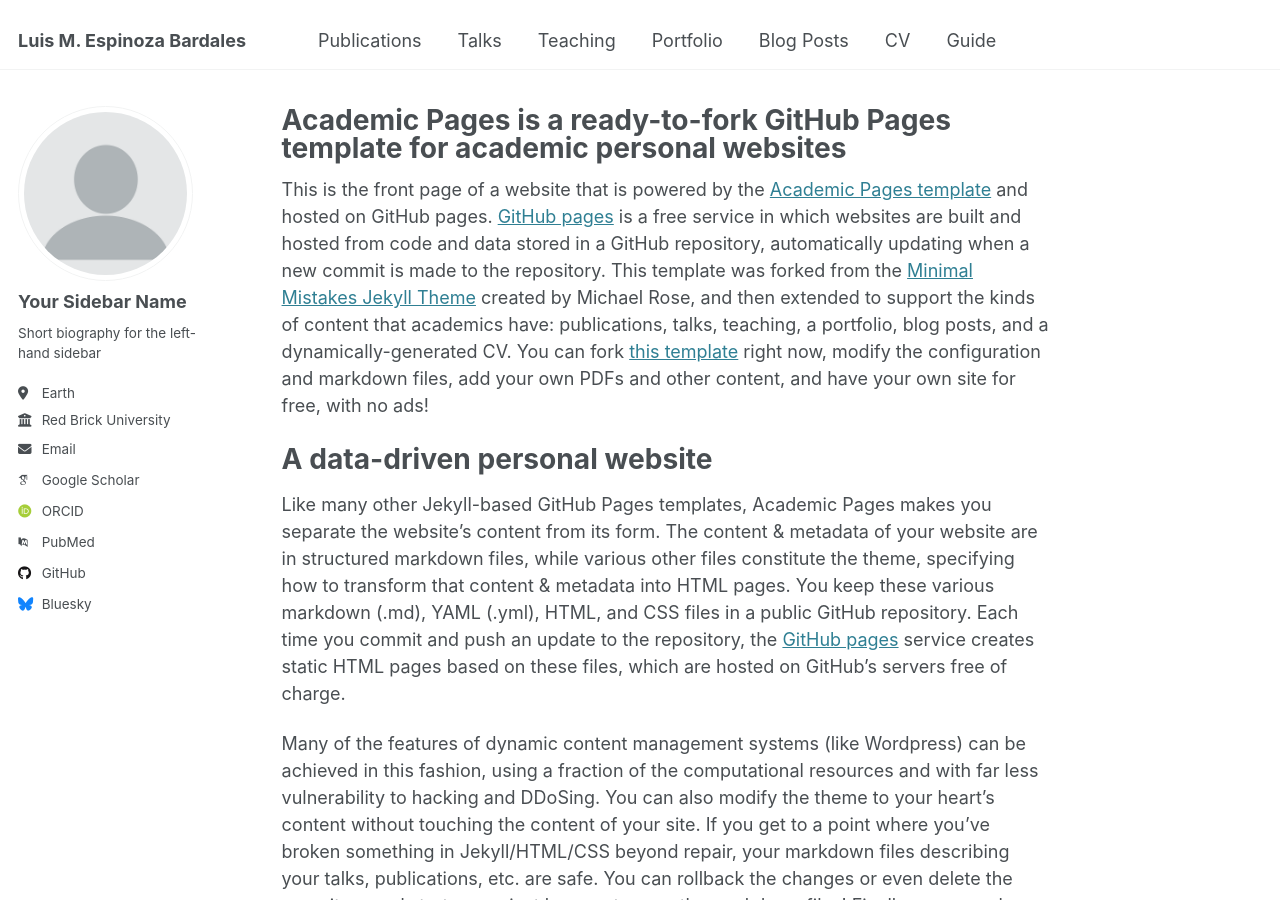
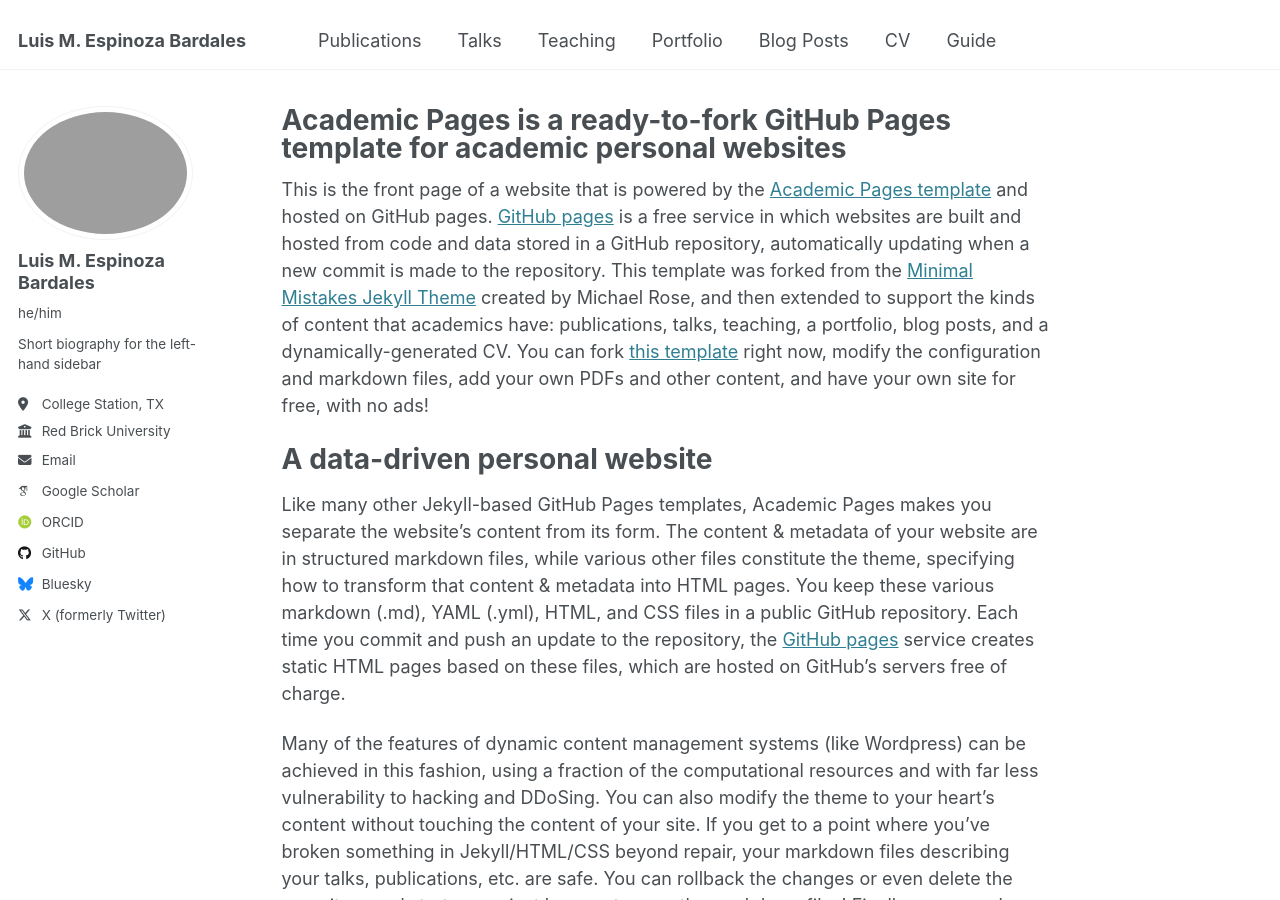
Before and after one commit to Luis-Espinoza-Bardales/luis-espinoza-bardales.github.io, a Jekyll site: the page built from _pages/about.md, in a window 1280 px wide and 900 px high. Built offline with Jekyll 4.4.1, drawn with Linux system fonts in a browser that asks for light colours; some web fonts are replaced.

Commit message:
Update _config.yml

```diff
--- a/_config.yml
+++ b/_config.yml
@@ -22,22 +22,22 @@
 #               Additional customization can be done by editing /_includes/author-profile.html
 author:
   # Biographic information
-  avatar           : "profile.png"
-  name             : "Your Sidebar Name"
-  pronouns         : # example: "she/her"
+  avatar           : "yo-pro-visa.jpg"
+  name             : "Luis M. Espinoza Bardales"
+  pronouns         : "he/him" # example: "she/her"
   bio              : "Short biography for the left-hand sidebar"
-  location         : "Earth"
+  location         : "College Station, TX"
   employer         : "Red Brick University"
   uri              : # URL
-  email            : "none@example.org"
+  email            : "lespinoza@tamu.edu"
 
   # Academic websites
   arxiv            : # URL - Update with the correct link to your profile
-  googlescholar    : "https://scholar.google.com/citations?user=PS_CX0AAAAAJ"
+  googlescholar    : "https://scholar.google.com/citations?user=XYTFof4AAAAJ&hl=en&authuser=2"
   impactstory      : # URL
-  orcid            : "http://orcid.org/yourorcidurl"
+  orcid            : "https://orcid.org/my-orcid?orcid=0009-0009-6972-4895"
   semantic         : # URL
-  pubmed           : "https://www.ncbi.nlm.nih.gov/pubmed/?term=john+snow"
+  pubmed           : # URL
   researchgate     : # URL
   scopus           : # URL
 
@@ -45,12 +45,12 @@
   bitbucket        : # Username - Update with your username on the site
   codepen          : # Username
   dribbble         : # Username
-  github           : "academicpages"
+  github           : "Luis-Espinoza-Bardales"
   kaggle           : # Username
   stackoverflow    : # User number or user number and name (i.e., use "1" or "1/jeff-atwood")
 
   # Social media
-  bluesky          : "bsky.app" # Replace this with you Bluesky username
+  bluesky          : "luisespinozab.bsky.social" # Replace this with you Bluesky username
   facebook         : # Username
   flickr           : # Username
   foursquare       : # Username
@@ -67,7 +67,7 @@
   steam            : # Username
   telegram         : # URL
   tumblr           : # Username
-  twitter          : # Username for X / Twitter
+  twitter          : "injec_tilo" # Username for X / Twitter
   vine             : # Username
   weibo            : # Username
   wikipedia        : # Username
```
